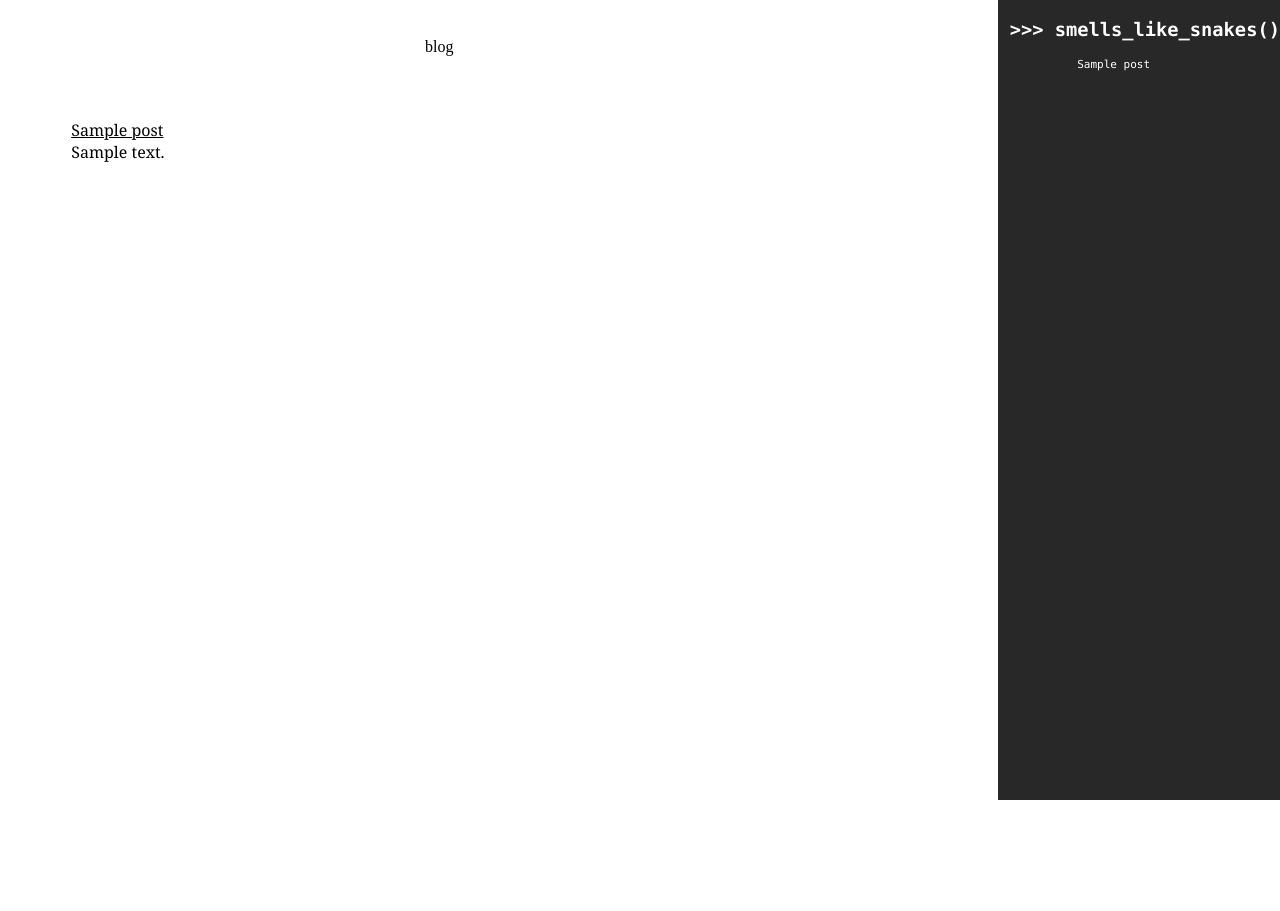
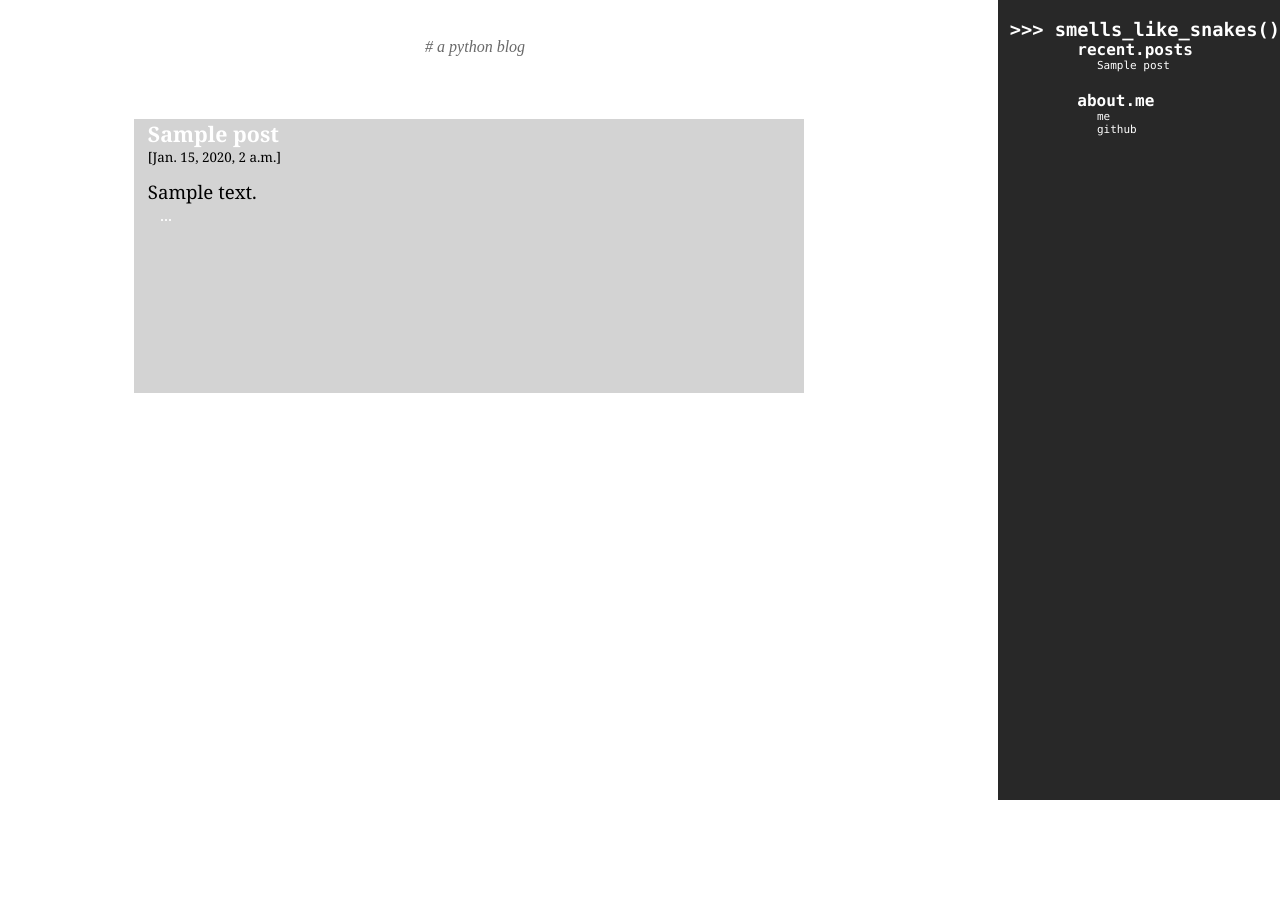
Before and after one commit to gabrielx52/smells-like-snakes, a Django app: page / in a window 1280 px wide. After the commit the page ends 800 px from the top, so only its background shows below. Run offline with Django 3.2, Linux system fonts and the light colour scheme; tables that the repository leaves empty hold one stand-in row (values such as "Sample post"); some web fonts are replaced.

Commit message:
added about and detail views

```diff
--- a/blog/templates/blog/front_page.html
+++ b/blog/templates/blog/front_page.html
@@ -1,17 +1,16 @@
 {% extends "base.html" %}
 {% block content %}
-<div class="container">
+
+    {% for i in post %}
     <div id="content">
-        {% for i in Post %}
-            <span id="post_title">{{ i.title  }}<br></span>
-            <span id ="post_body">{{ i.body }}<br></span>
-        {% endfor %}
+        <div id="post_title">
+        <a href="{% url 'detail_view' i.pk %}">
+        {{ i.title  }}</a><br>
+         <span id="ten_point">[{{ i.date_published }}]</span><br>
+        </div>
+        <span id ="post_body">{{ i.body }}<br></span>
+        <span id="read_more"><a href="{% url 'detail_view' i.pk %}">...</a></span>
     </div>
-    <div id="sidebar">
-        <h3> &nbsp;>>> smells_like_snakes()</h3>
-            {% for i in Post %}
-                <div id="post_links">{{ i.title }}</div>
-            {% endfor %}
-    </div>
-</div>
+    {% endfor %}
+
 {% endblock %}
--- a/blog/views.py
+++ b/blog/views.py
@@ -1,16 +1,27 @@
 from django.shortcuts import render
-from django.http import HttpResponse
+from django.http import HttpResponse, Http404
 from .models import Post
 
 
 def front_page(request):
+    recent_posts = Post.objects.all()[:5]
     post_title = Post.objects.all()
-    context = {'Post': post_title}
+    context = {'post': post_title, 'recent_posts': recent_posts}
     return render(request, 'blog/front_page.html', context)
 
 
-def detail(request, post_id):
-    #return HttpResponse('You\'re looking at post {}'.format(post_id))
-    posted = Post.objects.get(pk=post_id)
-    context = {"post_id": posted}
+def detail_view(request, post_id):
+    published = Post.objects.exclude(date_published__exact=None)
+    recent_posts = Post.objects.all()[:5]
+    try:
+        post = published.get(pk=post_id)
+    except post.DoesNotExist:
+        raise Http404
+    context = {'post': post, 'recent_posts': recent_posts}
     return render(request, 'blog/detail.html', context)
+
+
+def about_view(request):
+    """ About page """
+    recent_posts = Post.objects.all()[:5]
+    return render(request, 'blog/about.html', {'recent_posts': recent_posts})
--- a/py_blog/static/styles/global.css
+++ b/py_blog/static/styles/global.css
@@ -19,23 +19,160 @@ div#sidebar {
 
 div#post_links {
     font-size: 11;
-    margin-left: 28%;
-    margin-top: 5;
+    margin-left: 35%;
+    margin-top: 0;
 }
 
 div#content {
     font-family: Georgia, serif;
-    width:78%;
-    height:100%;
+    height:35%;
     margin-top: 5%;
-    margin-left: 5%;
+    margin-left: 10%;
+    margin-right: 37%;
+    background-color: lightgrey;
 }
 
-span#post_title {
-    text-decoration: underline;
+#content a:visited {
+    color: black;
+}
+
+#content a:hover {
+    color: #5A4C4C;
+}
+
+#post_title {
+    font-size: 16pt;
+    margin-left: 2%;
+    margin-bottom: 2%;
+    margin-top: 5%;
+    color: black;
+}
+
+#post_title a {
+    font-weight: bold;
+}
+
+#post_title a:hover {
+    color: white;
+}
+
+#post_title:visited {
+    color: black;
+}
+
+#post_body {
+    margin-left: 2%;
+    margin-top: 4%;
+    font-size: 14pt;
+}
+
+#read_more {
+    margin-left: 2%;
+    margin-bottom: 0%;
+    position: absolute;
+}
+
+#bio_block {
+    margin-left: 24%;
+    margin-right: 42%;
+    margin-top: 10%;
+    width: 30%;
+    vertical-align: text-bottom;
+}
+
+img.bottom {
+    float: left;
+/*    margin-left: 12%;*/
+    margin-right: 3%;
+    border: 3px double;
+    color: grey;
+    vertical-align: text-bottom;
 }
 
 div#header {
     margin-top: 3%;
-    margin-left: 33%
+    margin-left: 33%;
+    font-style: italic;
+    color: dimgrey;
 }
+
+div#detail_title {
+    margin-top: 5%;
+    margin-left: 5%;
+    font-size: 22pt;
+    color: black;
+}
+
+span#comment {
+    font-style: italic;
+    color: dimgrey;
+}
+
+div#detail_body {
+    margin-top: 2%;
+    margin-left: 5%;
+    font-size: 14pt;
+}
+
+a:link {
+    text-decoration: none;
+    color: white;
+}
+
+hr {
+    margin-left: 2%;
+    margin-right: 27%;
+    color: black;
+    shape-rendering: none;
+
+}
+
+#sidebar a:visited {
+    color: white;
+}
+
+#sidebar a:hover {
+    color: red;
+}
+
+#sidebar h3 {
+    margin-bottom: 0;
+}
+
+#lined_out {
+    text-decoration: line-through;
+}
+
+#sidebar h4 {
+    margin-top: 0;
+    margin-left: 28%;
+    margin-bottom: 0;
+}
+
+span#return_link {
+    color: black;
+    margin-left: 5%;
+}
+
+#return_link a:visited {
+    color: dimgrey;
+}
+
+span#fourteen_point {
+    font-size: 14pt;
+    color: black;
+}
+
+#ten_point {
+    font-size: 10pt;
+}
+
+/*img {
+    float: left;
+    margin-left: 5%;
+    margin-right: 3%;
+    border: 3px double;
+    color: grey;
+    vertical-align: baseline;
+}
+*/
--- a/py_blog/templates/base.html
+++ b/py_blog/templates/base.html
@@ -9,9 +9,29 @@
 </head>
     <body>
         <div id="header">
-            blog
+        # a python blog
         </div>
+        <div class="container">
+<!--         <div id="content">  -->
             {% block content %}
             {% endblock %}
+<!--         </div> -->
+        <div id="sidebar">
+            <a href="{% url 'front page' %}"><h3> &nbsp;>>> smells_like_snakes()</h3></a>
+            <h4>recent.posts</h4>
+            <div id="post_links">
+                {% for i in recent_posts %}
+                    <a href="{% url 'detail_view' i.pk %}">{{ i.title }}</a><br>
+                {% endfor %}
+            </div>
+            <br>
+<!--         <br><br><br><br> -->
+            <h4>about.me</h4>
+            <div id="post_links">
+                <a href="{% url 'about_view' %}">me</a><br>
+                <a href="https://github.com/gabrielx52"> github</a>
+            </div>
+        </div>
+        </div>
     </body>
 </html>
--- a/py_blog/urls.py
+++ b/py_blog/urls.py
@@ -21,5 +21,6 @@ from blog import views
 urlpatterns = [
     url(r'^admin/', admin.site.urls),
     url(r'^$', views.front_page, name='front page'),
-    url(r'^(?P<post_id>[0-9]+)/$', views.detail, name='detail'),
+    url(r'^post/(?P<post_id>[0-9]+)/$', views.detail_view, name='detail_view'),
+    url(r'^bio/', views.about_view, name='about_view')
 ]
```
Also changed, not shown: blog/templates/blog/about.html (added, +10 -0 lines), blog/templates/blog/detail.html (+14 -1 lines), blog/static/blog/cat.jpg (added), blog/static/blog/photo.jpg (added).
